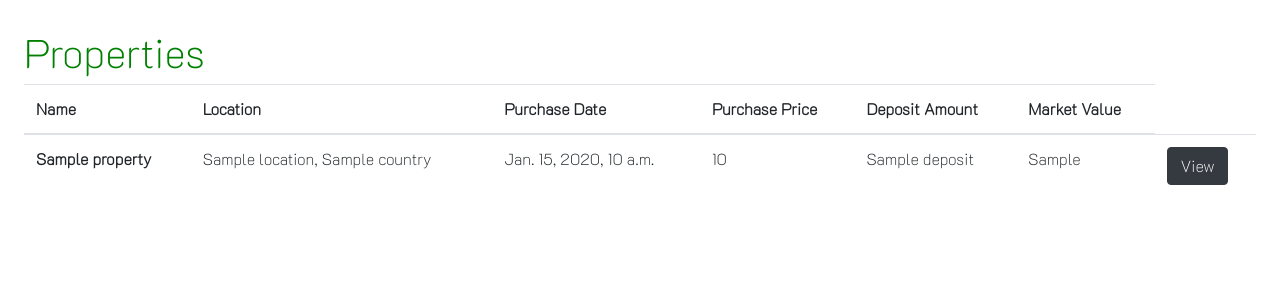
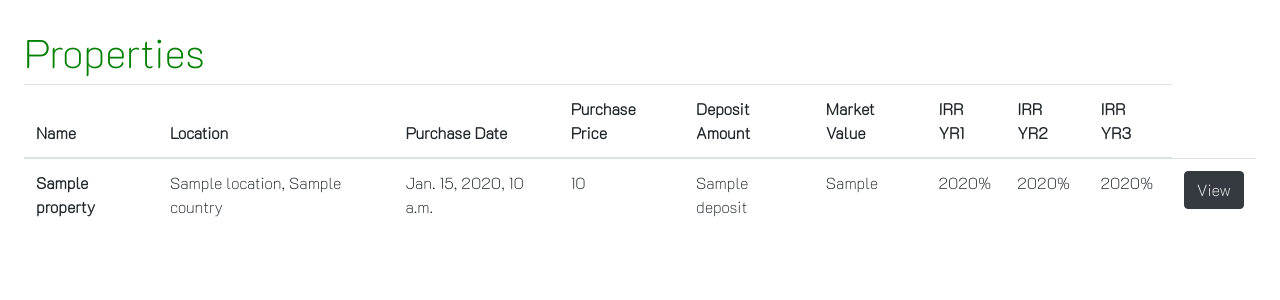
Before and after one commit to Lomemoraine/IRR, a Django app: template investment/templates/home.html in a window 1280 px wide. Shown: the part 56-356 px from the top of the page. Run offline with Django 4.2, Linux system fonts and the light colour scheme; the template is opened without the code that fills it: most values are stand-ins (such as "Sample title", 1, 10 or a date in 2020); some libraries are stand-ins or nearby versions; some web fonts are replaced.

Commit message:
final changes

```diff
--- a/investment/templates/home.html
+++ b/investment/templates/home.html
@@ -10,6 +10,9 @@
             <th scope="col">Purchase Price</th>
             <th scope="col">Deposit Amount</th>
             <th scope="col">Market Value</th>
+            <th scope="col">IRR YR1</th>
+            <th scope="col">IRR YR2</th>
+            <th scope="col">IRR YR3</th>
         </tr>
         </thead>
         <tbody>
@@ -21,6 +24,9 @@
             <td>{{ property.purchase_price }}</td>
             <td>{{ property.deposit }}</td>
             <td>{{ property.market_value }}</td>
+            <td>{{ property.irr_year_one }}%</td>
+            <td>{{ property.irr_year_two }}%</td>
+            <td>{{ property.irr_year_three }}%</td>
             <td>
                 <a href="{% url 'propertyitem' property.pk %}" class="btn btn-dark">View</a>
             </td>
--- a/investment/templates/users/propertypage.html
+++ b/investment/templates/users/propertypage.html
@@ -38,9 +38,9 @@
                         <tr>
                             <th scope="col"></th>
                             <th scope="col"></th>
-                            <th scope="col">IRR YR1</th>
-                            <th scope="col">IRR YR2</th>
-                            <th scope="col">IRR YR3</th>
+                            <th scope="col">YEAR 1</th>
+                            <th scope="col">YEAR 2</th>
+                            <th scope="col">YEAR 3</th>
                         </tr>
                         </thead>
                         <tbody>
```
Also changed, not shown: db.sqlite3, requirements.txt (line endings or trailing spaces), 1 other file.
